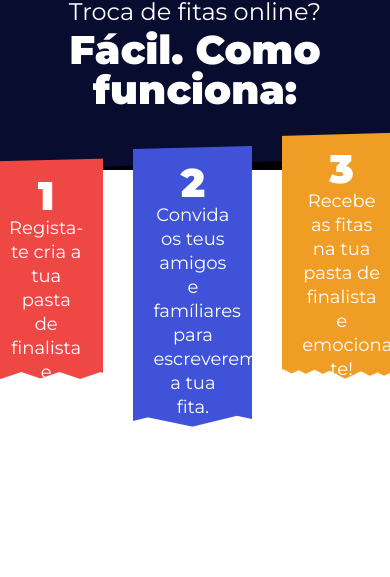
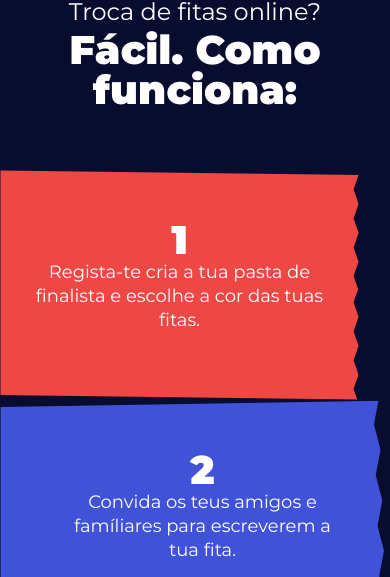
Before and after one commit to Troca-Fitas/troca-fitas, a website: page index.html in a window 390 px wide. Shown: the part 2073-2650 px from the top of the page. Drawn offline with nearby package versions, Linux system fonts and the light colour scheme.

Commit message:
added responsive to ribbons

```diff
--- a/scss/components/_footer.scss
+++ b/scss/components/_footer.scss
@@ -4,12 +4,12 @@ footer {
   background: $c-white;
 
   &:before {
-      content: '';
+    content: "";
     display: block;
     width: 100%;
     height: 200px;
     z-index: 0;
-      background-image: url("/images/Desktop_Footer.png");
+    background-image: url("../../images/Desktop_Footer.png");
     position: relative;
     bottom: -60px;
   }
--- a/scss/components/_homepage.scss
+++ b/scss/components/_homepage.scss
@@ -72,6 +72,11 @@
       position: relative;
       z-index: 2;
 
+      @include media-breakpoint-down(sm) {
+        background-color: $c-primary;
+        padding-bottom: 70px;
+      }
+
       svg {
         position: absolute;
         top: -3vw;
@@ -79,6 +84,10 @@
         width: 100%;
         height: 3vw;
         z-index: 1;
+
+        @include media-breakpoint-down(sm) {
+          display: none;
+        }
       }
 
       ul {
@@ -88,6 +97,11 @@
         z-index: 2;
         top: -42px;
         padding: 0 15px;
+        @include media-breakpoint-down(sm) {
+          display: block;
+          top: 0;
+          padding: 0;
+        }
 
         li {
           background-repeat: no-repeat;
@@ -100,37 +114,59 @@
             padding: 20px;
           }
 
+          @include media-breakpoint-down(sm) {
+            background-size: 100% auto;
+            background-position: left;
+            min-height: inherit;
+            padding-top: 50px;
+          }
+
           &:first-child {
             width: 332px;
-                        background-image: url("/images/Fita_HowTo_01.png");
+            background-image: url("../../images/Fita_HowTo_01.png");
             top: 28px;
             margin-right: 50px;
 
-                        @include media-breakpoint-down(lg) {
-                            width: 33%;
-                            margin-right: 30px;
+            @include media-breakpoint-down(sm) {
+              background-image: url("../../images/M_Fita_HowTo_01.png");
+              max-width: 359px;
+              min-height: 230px;
+              margin-right: 0px;
+              width: 100%;
+              top: inherit;
             }
           }
 
           &:nth-child(2n) {
             width: 350px;
-                        background-image: url("/images/Fita_HowTo_02.png");
+            background-image: url("../../images/Fita_HowTo_02.png");
+            height: 207px;
             top: 15px;
+            padding-left: 60px;
+            padding-right: 40px;
             margin-right: 90px;
 
-                        @include media-breakpoint-down(lg) {
-                            width: 33%;
-                            margin-right: 30px;
+            @include media-breakpoint-down(sm) {
+              background-image: url("../../images/M_Fita_HowTo_02.png");
+              max-width: 385px;
+              min-height: 207px;
+              margin-right: 0px;
+              width: 100%;
+              top: 0;
             }
           }
 
           &:nth-child(3n) {
             width: 373px;
-                        background-image: url("/images/Fita_HowTo_03.png");
+            background-image: url("../../images/Fita_HowTo_03.png");
             top: 1px;
 
-                        @include media-breakpoint-down(lg) {
-                            width: 33%;
+            @include media-breakpoint-down(sm) {
+              background-image: url("../../images/M_Fita_HowTo_03.png");
+              max-width: 336px;
+              min-height: 201px;
+              width: 100%;
+              top: inherit;
             }
           }
         }
```
Also changed, not shown: public/css/main.css. Lines whose indentation alone changed are shown as unchanged.
